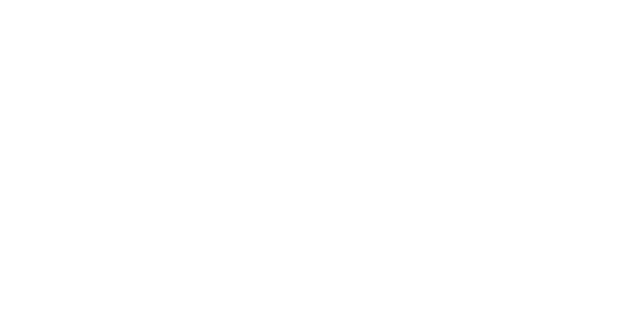
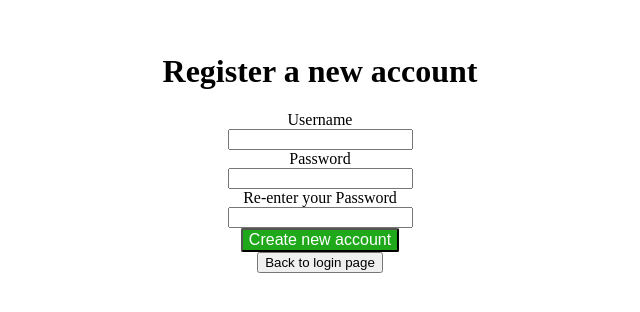
Before and after one commit to 3tack-Underflow/PlagueSimulation, a React (Create React App) app: page /Register in a window 1280 px wide. Before the commit this address had no page. Shown: the part 256-568 px from the top of the page, without its empty margins (328-968 px from the left). Built offline with nearby package versions, Linux system fonts and the light colour scheme; no server answers.

Commit message:
login and register implementation

```diff
--- a/src/App.css
+++ b/src/App.css
@@ -23,3 +23,9 @@
   margin: 10px;
   font-size: 25px;
 }
+.Register {
+  display: flex;
+  flex-direction: column;
+  align-items: center;
+  justify-content: center;
+}
--- a/src/App.js
+++ b/src/App.js
@@ -6,6 +6,7 @@
 import Mainpage from "./Mainpage.js";
 import Login from "./Login.js";
 import Create from "./CreateSimPage.js";
+import Register from "./Register.js";
 
 function App() {
   return (
@@ -14,6 +15,7 @@
         <Route path = "/" element = {<Login />}/>
         <Route path = "/Login" element = {<Login />}/>
         <Route path = "/Mainpage" element = {<Mainpage />}/>
+        <Route path = "/Register" element = {<Register />}/>
         <Route path = "/Create" element = {<Create />}/>
       </Routes>
     </Router>
--- a/src/Login.js
+++ b/src/Login.js
@@ -3,11 +3,43 @@
 import Axios from "axios";
 
 import { useNavigate } from "react-router-dom";
+import styled from 'styled-components';
+
+const LoginButton = styled.button`
+  background-color: #7600b5;
+  color: white;
+  font-size: 20px;
+  padding: 10px 60px;
+  border-radius: 5px;
+  margin: 10px 0px;
+  cursor: pointer;
+`;
+
+const RegisterButton = styled.button`
+  background-color: #20a81b;
+  color: white;
+  font-size: 16px;
+  border-radius: 2px;
+  cursor: pointer;
+`;
+
 
 function Login() {
   const [username, setUsername] = useState("");
   const [password, setPassword] = useState("");
   const [userList, setUserList] = useState([]);
+
+  function checkInfo() {
+    var len = userList.length;
+    for (var i = 0; i < len; i++) {
+      if (userList[i].username == username  && userList[i].password == password) {
+        navigate("/Mainpage");
+        return;
+      }
+    }
+    alert("Username or password not match!");
+    return;
+  }
 
   useEffect(() => {
     Axios.get('http://localhost:3001/api/get').then((response) => {
@@ -15,20 +47,13 @@
     });
   }, []);
 
-  const loginAction = () => {
-    Axios.post('http://localhost:3001/api/insert', {
-      user: username,
-      pass: password
-    }).then(() => {
-      alert("successful insert");
-    });
-  }
 
   let navigate = useNavigate();
 
   return (
     <div className = "Login">
       <h1>Plague Simulation</h1>
+
       <div className = "Login">
         <label>Username</label>
         <input type = "text" name = "Username" onChange = {(e) => {
@@ -38,12 +63,9 @@
         <input type = "text" name = "Password" onChange = {(e) => {
           setPassword(e.target.value);
         }}/>
+        <LoginButton onClick = {() => {checkInfo()}}> Login </LoginButton>
+        <RegisterButton onClick = {() => {navigate("/Register")}}> Register </RegisterButton>
 
-        <button onClick = {() => {navigate("/Mainpage")}}> Login </button>
-        <button onClick = {loginAction}> Register </button>
-        {userList.map((val) => {
-          return <h1>username: {val.username} | password: {val.password}</h1>
-        })}
       </div>
     </div>
   );
--- /dev/null
+++ b/src/Register.js
@@ -0,0 +1,109 @@
+import React, {useEffect, useState} from "react";
+import './App.css';
+import Axios from "axios";
+
+import { useNavigate } from "react-router-dom";
+import styled from 'styled-components';
+
+//var pass1;
+var pass2;
+
+const RegisterButton = styled.button`
+  background-color: #20a81b;
+  color: white;
+  font-size: 16px;
+  border-radius: 2px;
+  cursor: pointer;
+`;
+
+function Register() {
+    const [username, setUsername] = useState("");
+    const [password, setPassword] = useState("");
+    const [userList, setUserList] = useState([]);
+
+    let navigate = useNavigate();
+
+    useEffect(() => {
+      Axios.get('http://localhost:3001/api/get').then((response) => {
+        setUserList(response.data);
+      });
+    }, []);
+    var userLen = userList.length;
+
+    function is_valid_password() {
+      var len = password.length;
+      const symbols = /[`!@#$%^&*()_+\-=\[\]{};':"\\|,.<>\/?~]/
+      const lowerletters = /[a-z]/
+      const upperletters = /[A-Z]/
+      const nums = /[0-9]/
+
+      if (len < 8 || len > 30) {
+        return false;
+      }
+      else if (!symbols.test(password) || !lowerletters.test(password) || !upperletters.test(password) || !nums.test(password)) {
+        return false;
+      }
+      return true;
+  }
+    function checkReg() {
+      var namelen = username.length;
+      if (namelen == 0 || namelen > 30) {
+        alert("Username has to be between 1 and 30 characters!");
+        return;
+      }
+      for (var i = 0; i < userLen; i++) {
+        if (userList[i].username == username) {
+          alert("Username already exists!");
+          return;
+        }
+      }
+      if (password == pass2 && is_valid_password()) {
+        //setPassword(pass1);
+        RegisterAction();
+        alert("Successfully registered!");
+        navigate("/Login");
+        return;
+      } else if (password != pass2) {
+        alert("Password does not match!");
+        return;
+      } else {
+        alert("Password invalid!");
+        return;
+      }
+    }
+
+    const RegisterAction = () => {
+      Axios.post('http://localhost:3001/api/insert', {
+        user: username,
+        pass: password,
+      }).then(() => {
+        alert("successful insert");
+      })
+    }
+    return (
+      <div className = "Register">
+        <h1>Register a new account</h1>
+
+        <div className = "Register">
+          <label>Username</label>
+          <input type = "text" name = "Username" onChange = {(e) => {
+            setUsername(e.target.value);
+          }}/>
+          <label>Password</label>
+          <input type = "text" name = "Password" onChange = {(e) => {
+            setPassword(e.target.value);
+          }}/>
+          <label>Re-enter your Password</label>
+          <input type = "text" name = "Password" onChange = {(e) => {
+            pass2 = e.target.value;
+          }}/>
+          <RegisterButton onClick = {() => {checkReg()}}> Create new account </RegisterButton>
+          <button onClick = {() => {navigate("/Login")}}> Back to login page</button>
+        </div>
+      </div>
+    );
+
+
+}
+
+export default Register;
```
